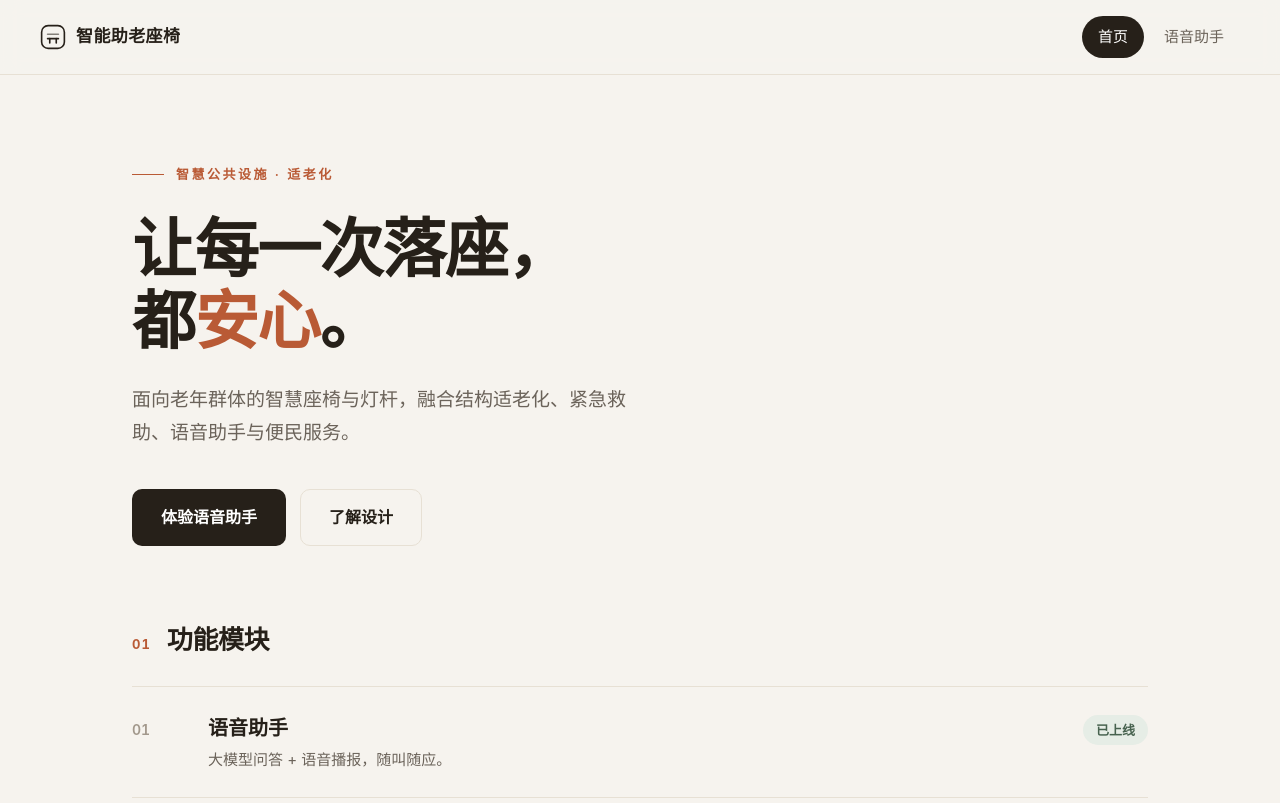
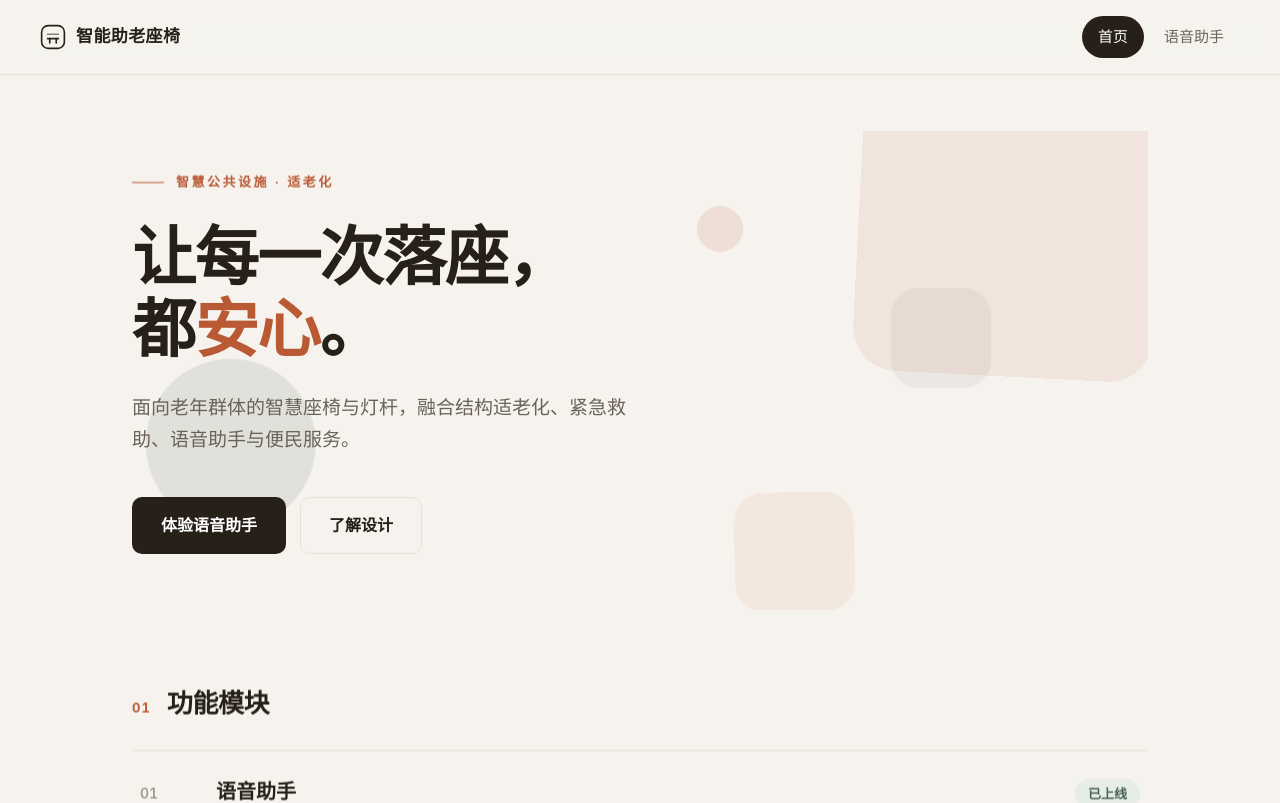
Before and after one commit to ELEVEN-323/smart-bench, a React (Vite) app: page / in a window 1280 px wide. Shown: the top 803 px of the page. Built offline with nearby package versions, Linux system fonts and the light colour scheme.

Commit message:
feat: add scroll reveal and floating geometric shapes animation

```diff
--- /dev/null
+++ b/src/components/HeroShapes.tsx
@@ -0,0 +1,12 @@
+/** 主视觉背景漂浮色块（纯装饰，aria-hidden） */
+export default function HeroShapes() {
+  return (
+    <div className="hero-shapes" aria-hidden="true">
+      <span className="shape s1" />
+      <span className="shape s2" />
+      <span className="shape s3" />
+      <span className="shape s4" />
+      <span className="shape s5" />
+    </div>
+  )
+}
--- /dev/null
+++ b/src/components/Reveal.tsx
@@ -0,0 +1,45 @@
+import { useEffect, useRef, useState, type ReactNode } from 'react'
+
+interface RevealProps {
+  children: ReactNode
+  delay?: number
+  className?: string
+}
+
+/** 滚动进入视口时，淡入 + 上移揭示 */
+export default function Reveal({ children, delay = 0, className = '' }: RevealProps) {
+  const ref = useRef<HTMLDivElement>(null)
+  const [shown, setShown] = useState(false)
+
+  useEffect(() => {
+    const el = ref.current
+    if (!el) return
+
+    if (!('IntersectionObserver' in window)) {
+      setShown(true)
+      return
+    }
+
+    const io = new IntersectionObserver(
+      ([entry]) => {
+        if (entry.isIntersecting) {
+          setShown(true)
+          io.disconnect()
+        }
+      },
+      { threshold: 0.12 },
+    )
+    io.observe(el)
+    return () => io.disconnect()
+  }, [])
+
+  return (
+    <div
+      ref={ref}
+      className={`reveal ${shown ? 'reveal-show' : ''} ${className}`}
+      style={delay ? { transitionDelay: `${delay}ms` } : undefined}
+    >
+      {children}
+    </div>
+  )
+}
--- a/src/index.css
+++ b/src/index.css
@@ -117,3 +117,26 @@ body {
 .footer a:hover {
   color: var(--ink);
 }
+
+/* ===== 滚动揭示动画 ===== */
+.reveal {
+  opacity: 0;
+  transform: translateY(22px);
+  transition:
+    opacity 0.7s cubic-bezier(0.16, 0.8, 0.3, 1),
+    transform 0.7s cubic-bezier(0.16, 0.8, 0.3, 1);
+  will-change: opacity, transform;
+}
+
+.reveal-show {
+  opacity: 1;
+  transform: none;
+}
+
+@media (prefers-reduced-motion: reduce) {
+  .reveal {
+    transition: none;
+    opacity: 1;
+    transform: none;
+  }
+}
--- a/src/pages/Home.tsx
+++ b/src/pages/Home.tsx
@@ -1,4 +1,6 @@
 import { Link } from 'react-router-dom'
+import Reveal from '../components/Reveal'
+import HeroShapes from '../components/HeroShapes'
 import BenchArt from '../components/BenchArt'
 import './home.css'
 
@@ -13,15 +15,24 @@ export default function Home() {
   return (
     <div className="home">
       <section className="hero">
+        <HeroShapes />
+        <div className="hero-inner">
+          <Reveal>
             <span className="hero-kicker">智慧公共设施 · 适老化</span>
+          </Reveal>
+          <Reveal delay={90}>
             <h1 className="hero-title">
               让每一次落座，
               <br />
               都<span className="accent">安心</span>。
             </h1>
+          </Reveal>
+          <Reveal delay={180}>
             <p className="hero-sub">
               面向老年群体的智慧座椅与灯杆，融合结构适老化、紧急救助、语音助手与便民服务。
             </p>
+          </Reveal>
+          <Reveal delay={270}>
             <div className="hero-actions">
               <Link to="/assistant" className="btn btn-primary">
                 体验语音助手
@@ -30,8 +41,11 @@ export default function Home() {
                 了解设计
               </a>
             </div>
+          </Reveal>
+        </div>
       </section>
 
+      <Reveal>
         <section className="spec" id="design">
           <header className="sec-head">
             <span className="sec-index">01</span>
@@ -50,7 +64,9 @@ export default function Home() {
             ))}
           </div>
         </section>
+      </Reveal>
 
+      <Reveal delay={120}>
         <section className="showcase">
           <div className="showcase-media">
             <BenchArt />
@@ -66,6 +82,7 @@ export default function Home() {
             </p>
           </div>
         </section>
+      </Reveal>
     </div>
   )
 }
--- a/src/pages/home.css
+++ b/src/pages/home.css
@@ -6,10 +6,118 @@
 
 /* ===== 编辑式主视觉 ===== */
 .hero {
-  max-width: 760px;
-  padding-top: 24px;
+  position: relative;
+  padding: 32px 0 56px;
 }
 
+.hero-inner {
+  position: relative;
+  z-index: 1;
+  max-width: 760px;
+}
+
+/* ===== 背景漂浮色块 ===== */
+.hero-shapes {
+  position: absolute;
+  inset: 0;
+  overflow: hidden;
+  pointer-events: none;
+}
+
+.shape {
+  position: absolute;
+  will-change: transform;
+}
+
+.shape.s1 {
+  width: 300px;
+  height: 300px;
+  border-radius: 44px;
+  background: var(--accent);
+  opacity: 0.1;
+  top: -70px;
+  right: -30px;
+  animation: drift-a 16s ease-in-out infinite;
+}
+
+.shape.s2 {
+  width: 170px;
+  height: 170px;
+  border-radius: 50%;
+  background: var(--green);
+  opacity: 0.12;
+  bottom: 70px;
+  left: 0;
+  animation: drift-b 20s ease-in-out infinite;
+}
+
+.shape.s3 {
+  width: 88px;
+  height: 88px;
+  border-radius: 24px;
+  background: var(--ink);
+  opacity: 0.05;
+  top: 34%;
+  right: 16%;
+  animation: breathe 9s ease-in-out infinite;
+}
+
+.shape.s4 {
+  width: 120px;
+  height: 120px;
+  border-radius: 30px;
+  background: var(--accent-soft);
+  opacity: 0.7;
+  bottom: -20px;
+  right: 30%;
+  animation: drift-a 24s ease-in-out infinite reverse;
+}
+
+.shape.s5 {
+  width: 44px;
+  height: 44px;
+  border-radius: 50%;
+  background: var(--accent);
+  opacity: 0.13;
+  top: 16%;
+  right: 40%;
+  animation: breathe 7s ease-in-out infinite;
+}
+
+@keyframes drift-a {
+  0%,
+  100% {
+    transform: translate(0, 0) rotate(0deg);
+  }
+  33% {
+    transform: translate(-20px, 16px) rotate(3deg);
+  }
+  66% {
+    transform: translate(14px, -22px) rotate(-2deg);
+  }
+}
+
+@keyframes drift-b {
+  0%,
+  100% {
+    transform: translate(0, 0);
+  }
+  50% {
+    transform: translate(22px, -18px);
+  }
+}
+
+@keyframes breathe {
+  0%,
+  100% {
+    transform: scale(1);
+  }
+  50% {
+    transform: scale(1.16);
+  }
+}
+
+/* ===== 主视觉内容 ===== */
 .hero-kicker {
   display: inline-flex;
   align-items: center;
@@ -64,7 +172,7 @@
   font-weight: 600;
   text-decoration: none;
   border: 1px solid transparent;
-  transition: all 0.15s;
+  transition: all 0.18s cubic-bezier(0.16, 0.8, 0.3, 1);
 }
 
 .btn-primary {
@@ -74,7 +182,7 @@
 
 .btn-primary:hover {
   background: #000;
-  transform: translateY(-1px);
+  transform: translateY(-2px);
 }
 
 .btn-ghost {
@@ -85,6 +193,7 @@
 
 .btn-ghost:hover {
   background: #ece7dc;
+  transform: translateY(-2px);
 }
 
 /* ===== 区块标题 ===== */
@@ -120,8 +229,13 @@
   grid-template-columns: 56px 1fr auto;
   gap: 20px;
   align-items: baseline;
-  padding: 24px 0;
+  padding: 24px 8px;
   border-bottom: 1px solid var(--line);
+  transition: background 0.2s;
+}
+
+.spec-row:hover {
+  background: rgba(255, 253, 249, 0.7);
 }
 
 .spec-num {
@@ -129,6 +243,11 @@
   font-weight: 600;
   color: var(--ink-3);
   font-variant-numeric: tabular-nums;
+  transition: color 0.2s;
+}
+
+.spec-row:hover .spec-num {
+  color: var(--accent);
 }
 
 .spec-name {
@@ -181,6 +300,17 @@
 .bench-art {
   width: 72%;
   height: auto;
+  animation: bench-float 6s ease-in-out infinite;
+}
+
+@keyframes bench-float {
+  0%,
+  100% {
+    transform: translateY(0);
+  }
+  50% {
+    transform: translateY(-6px);
+  }
 }
 
 .showcase-label {
@@ -214,3 +344,11 @@
     justify-self: start;
   }
 }
+
+/* ===== 无障碍：偏好减少动效 ===== */
+@media (prefers-reduced-motion: reduce) {
+  .shape,
+  .bench-art {
+    animation: none;
+  }
+}
```
Lines whose indentation alone changed are shown as unchanged.
